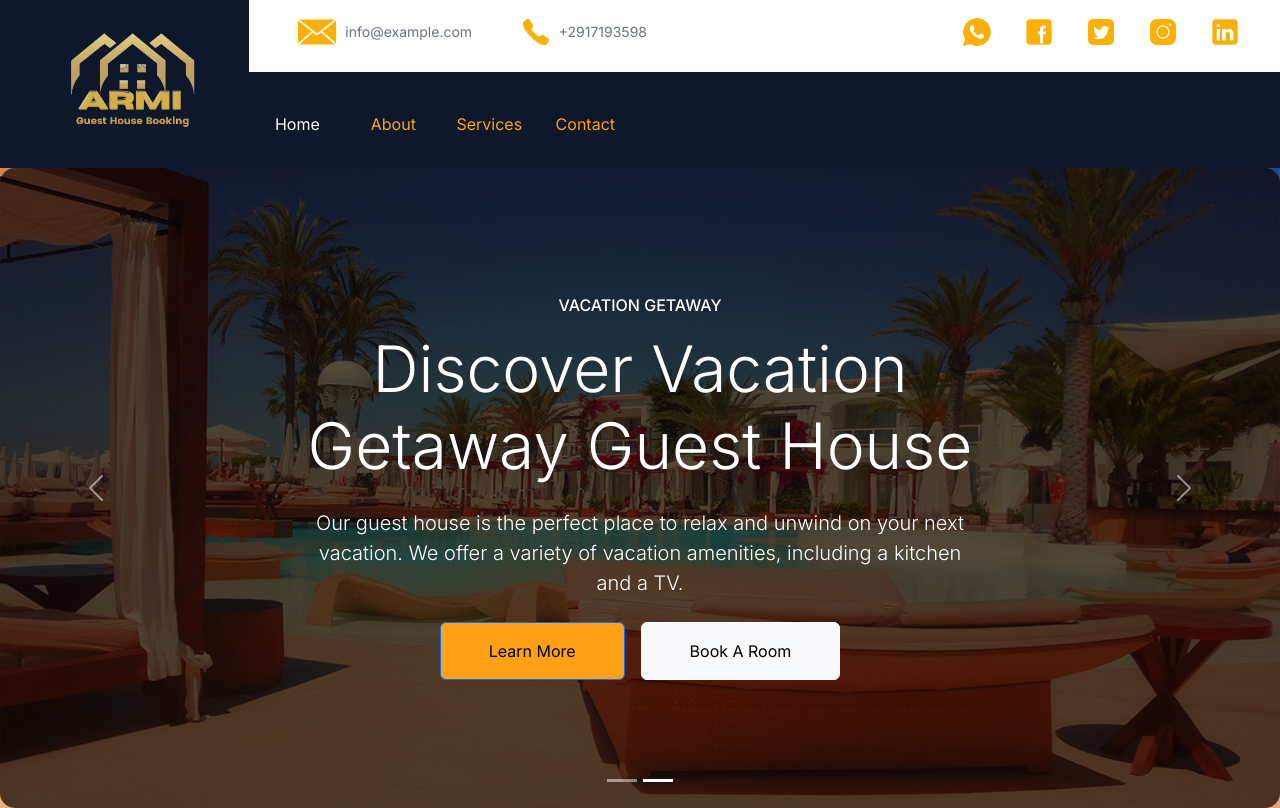
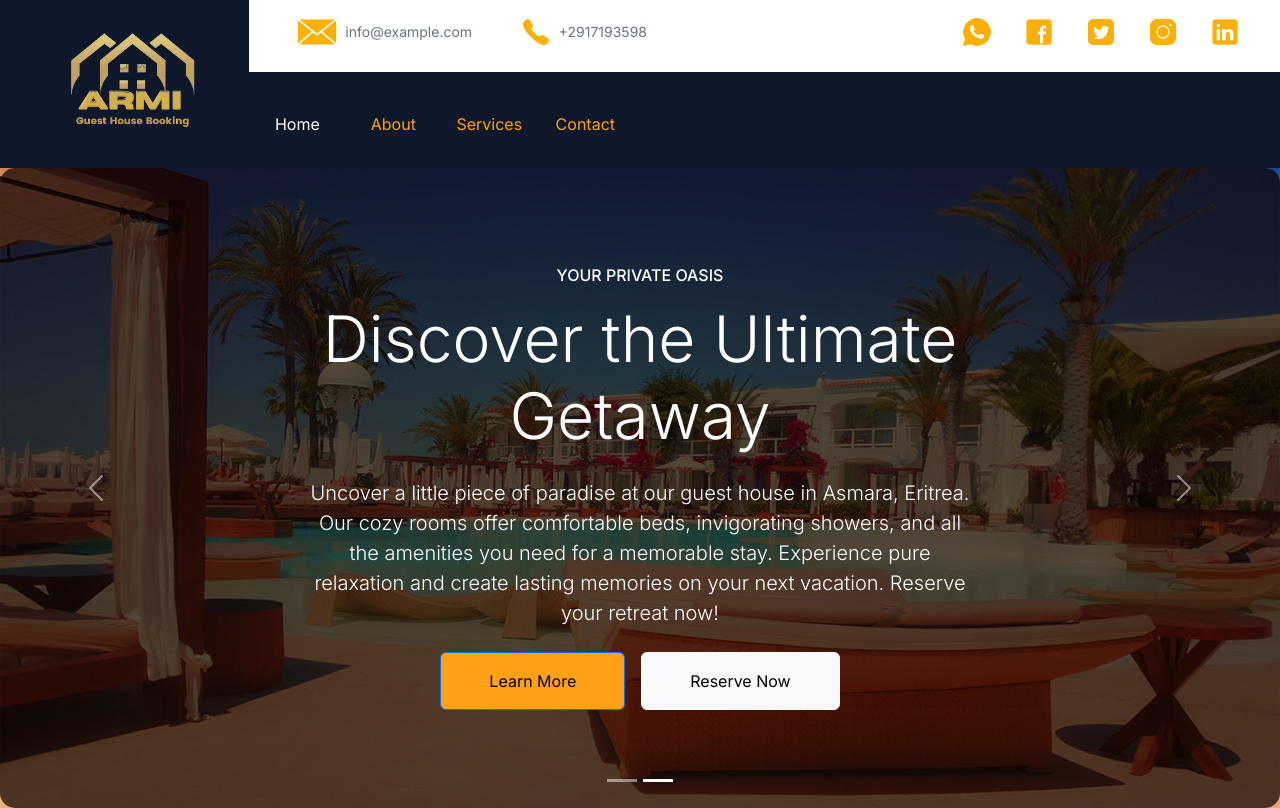
Before and after one commit to aron-helu/armi, a Next.js app: page / in a window 1280 px wide. Built offline with nearby package versions, Linux system fonts and the light colour scheme.

Commit message:
Creating meta data

```diff
--- a/src/app/Carousel.js
+++ b/src/app/Carousel.js
@@ -25,14 +25,19 @@ const Hero = () => {
                             <div className={`${styles.container} ${styles.responsiveContainer}`}>
                                 <div className="d-flex flex-column align-items-center justify-content-center h-100">
                                     <div className="p-3" style={{ maxWidth: '700px' }}>
-
                                         <h6 className={`section-title text-white text-uppercase mb-3 animated slideInDown`}>
-                                          Vacation Getaway
+                                            Your Private Oasis
                                         </h6>
-                                        <h1 className="display-3 text-white mb-4 animated slideInDown">Discover Vacation Getaway Guest House</h1>
-                                        <p className="lead text-white mb-4 animated slideInUp">Our guest house is the perfect place to relax and unwind on your next vacation. We offer a variety of vacation amenities, including a kitchen and a TV.</p>
-                                        <a href="" className="btn btn-primary py-md-3 px-md-5 me-3" style={{ backgroundColor: "#FEA116", color: "black" }}>Learn More</a>
-                                        <a href="" className="btn btn-light py-md-3 px-md-5 animated slideInUp">Book A Room</a>
+                                        <h1 className="display-3 text-white mb-4 animated slideInDown">Discover the Ultimate Getaway</h1>
+                                        <p className="lead text-white mb-4 animated slideInUp">
+                                            Uncover a little piece of paradise at our guest house in Asmara, Eritrea. Our cozy rooms offer comfortable beds, invigorating showers, and all the amenities you need for a memorable stay. Experience pure relaxation and create lasting memories on your next vacation. Reserve your retreat now!
+                                        </p>
+                                        <a href="" className="btn btn-primary py-md-3 px-md-5 me-3" style={{ backgroundColor: "#FEA116", color: "black" }}>
+                                            Learn More
+                                        </a>
+                                        <a href="" className="btn btn-light py-md-3 px-md-5 animated slideInUp">
+                                            Reserve Now
+                                        </a>
                                     </div>
                                 </div>
                             </div>
--- a/src/app/layout.js
+++ b/src/app/layout.js
@@ -1,17 +1,18 @@
-import './globals.css'
-import { Inter } from 'next/font/google'
+import './globals.css';
+import { Inter } from 'next/font/google';
 
-const inter = Inter({ subsets: ['latin'] })
+const inter = Inter({ subsets: ['latin'] });
 
 export const metadata = {
-  title: 'Create Next App',
-  description: 'Generated by create next app',
-}
+  title: 'ARMI-Booking',
+  description: 'Escape to our guest house in Asmara, Eritrea. Relax and recharge with modern amenities, including a kitchen and TV. Book your stay now!',
+};
 
 export default function RootLayout({ children }) {
   return (
     <html lang="en">
+
       <body className={inter.className}>{children}</body>
     </html>
-  )
+  );
 }
```
Also changed, not shown: 3 other files (tests, documents, lock files or other folders).
